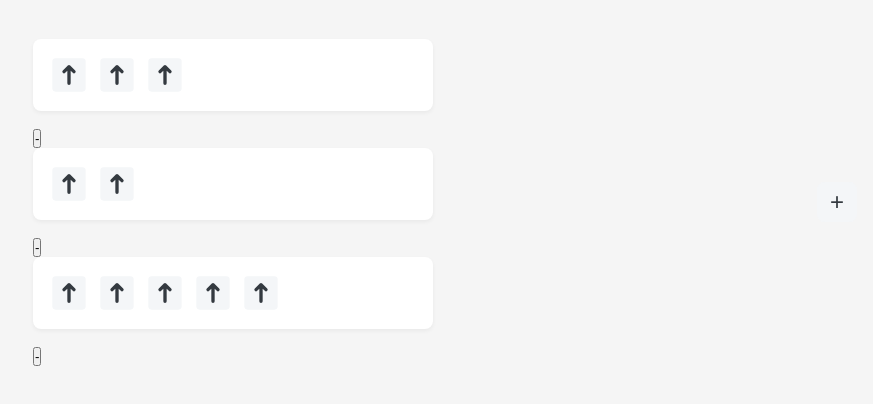
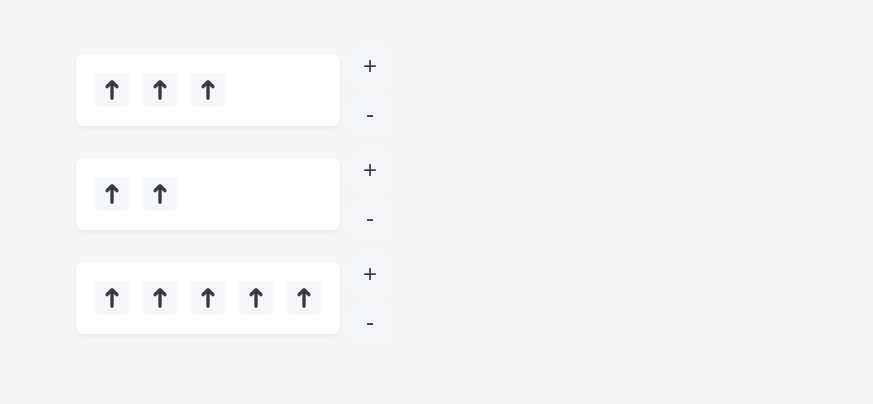
Before and after one commit to OwaisUghratdar/upvote-list, a React (Vite) app: page / in a window 1280 px wide. Shown: the part 198-602 px from the top of the page, without its empty margins (407-1280 px from the left). Built offline with nearby package versions, Linux system fonts and the light colour scheme.

Commit message:
style: update styling, move buttons outsite

```diff
--- a/src/index.css
+++ b/src/index.css
@@ -19,21 +19,25 @@ body {
   padding: 2rem;
 }
 
+.upvote-list-container {
+  display: flex;
+  align-items: center;
+  margin-bottom: 1rem;
+}
+
 .upvote-list {
-  position: relative;
   background: #ffffff;
   border-radius: 8px;
   padding: 1rem;
-  margin-bottom: 1rem;
-  min-width: 400px;
+  flex-grow: 1;
   box-shadow: 0 2px 4px rgba(0, 0, 0, 0.05);
+  margin-right: 10px;
 }
 
 .upvotes-container {
   display: flex;
   gap: 0.5rem;
   overflow-x: auto;
-  padding-right: 60px; /* Space for fixed + button */
   scrollbar-width: thin;
   scrollbar-color: #ccc transparent;
 }
@@ -52,17 +56,17 @@ body {
   border-radius: 6px;
 }
 
-.add-button {
-  position: absolute;
-  right: 1rem;
-  top: 50%;
-  transform: translateY(-50%);
+.list-controls {
+  display: flex;
+  flex-direction: column;
+  gap: 0.5rem;
+}
+
+.control-button {
   width: 40px;
   height: 40px;
   border-radius: 8px;
   border: none;
-  background: #F4F6F8;
-  color: #343A40;
   font-size: 1.5rem;
   cursor: pointer;
   display: flex;
@@ -71,6 +75,22 @@ body {
   transition: background-color 0.2s;
 }
 
+.add-button {
+  background: #F4F6F8;
+  color: #343A40;
+}
+
 .add-button:hover {
   background: #E5E8FD;
+  color: #253CF2;
 }
+
+.remove-button {
+  background: #F4F6F8;
+  color: #343A40;
+}
+
+.remove-button:hover {
+  background: #ffeeee;
+  color: #e74c3c;
+}
```
